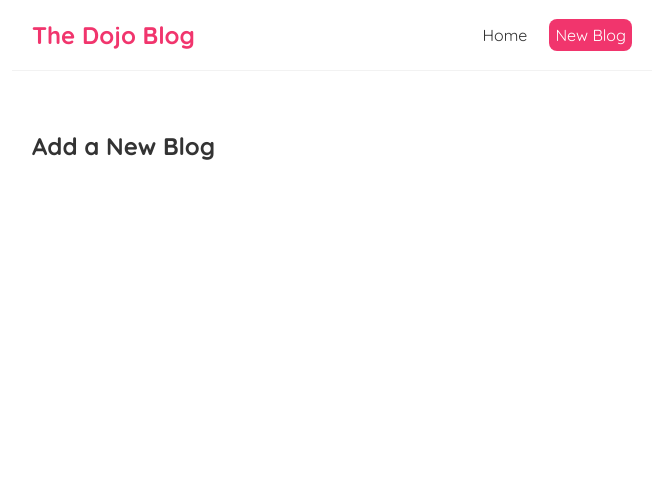
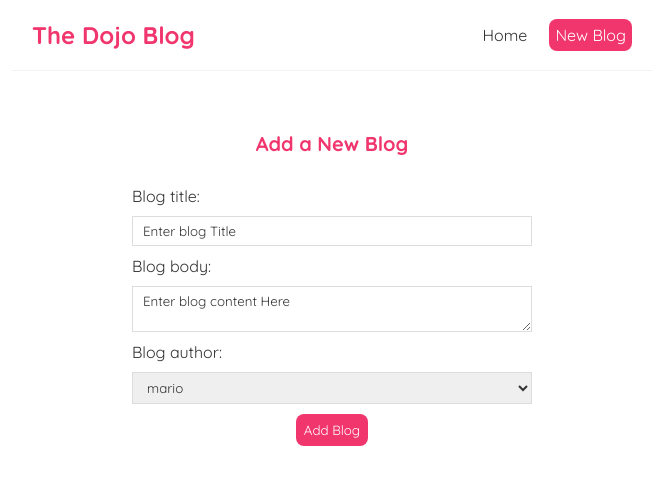
Before and after one commit to shiva2096/dogo-blog, a React (Create React App) app: page /create in a window 1280 px wide. Shown: the top 484 px of the page, without its empty margins (308-971 px from the left). Built offline with nearby package versions, Linux system fonts and the light colour scheme; the HTML template or start-up script is replaced by a standard one.

Commit message:
Controlled Inputs (Forms)

```diff
--- a/src/Create.js
+++ b/src/Create.js
@@ -1,9 +1,53 @@
+import { useState } from "react";
+
 const Create = () => {
-    return (
-        <div className="create">
-            <h2>Add a New Blog</h2>
-        </div>
-      );
+  const [title, setTitle] = useState('Enter blog Title');
+  const [body, setBody] = useState('Enter blog content Here');
+  const [author, setAuthor] = useState('mario');
+
+  const handleSubmit = (e) => {
+    e.preventDefault();
+    const blog = { title, body, author };
+
+    console.log(blog);
+  }
+
+
+  // Created a form with values in field changing as you type
+
+  return (
+    <div className="create">
+      <h2>Add a New Blog</h2>
+      <form onSubmit={handleSubmit}>
+        <label>Blog title:</label>
+        <input
+          type="text"
+          required
+          value={title}
+          onClick={(e) => setTitle('')}
+          onChange={(e) => setTitle(e.target.value)}
+        />
+
+        <label>Blog body:</label>
+        <textarea
+          required
+          value={body}
+          onClick={(e) => setBody('')}
+          onChange={(e) => setBody(e.target.value)}
+        ></textarea>
+
+        <label>Blog author:</label>
+        <select
+          value={author}
+          onChange={(e) => setAuthor(e.target.value)}
+        >
+          <option value="mario">mario</option>
+          <option value="yoshi">yoshi</option>
+        </select>
+        <button>Add Blog</button>
+      </form>
+    </div>
+  );
 }
 
 export default Create;
--- a/src/index.css
+++ b/src/index.css
@@ -78,3 +78,36 @@
   border-radius: 8px;
   cursor: pointer;
 }
+
+
+/* create new blog form */
+.create {
+  max-width: 400px;
+  margin: 0 auto;
+  text-align: center;
+}
+.create label {
+  text-align: left;
+  display: block;
+}
+.create h2 {
+  font-size: 20px;
+  color: #f1356d;
+  margin-bottom: 30px;
+}
+.create input, .create textarea, .create select {
+  width: 100%;
+  padding: 6px 10px;
+  margin: 10px 0;
+  border: 1px solid #ddd;
+  box-sizing: border-box;
+  display: block;
+}
+.create button {
+  background: #f1356d;
+  color: #fff;
+  border: 0;
+  padding: 8px;
+  border-radius: 8px;
+  cursor: pointer;
+}
```
